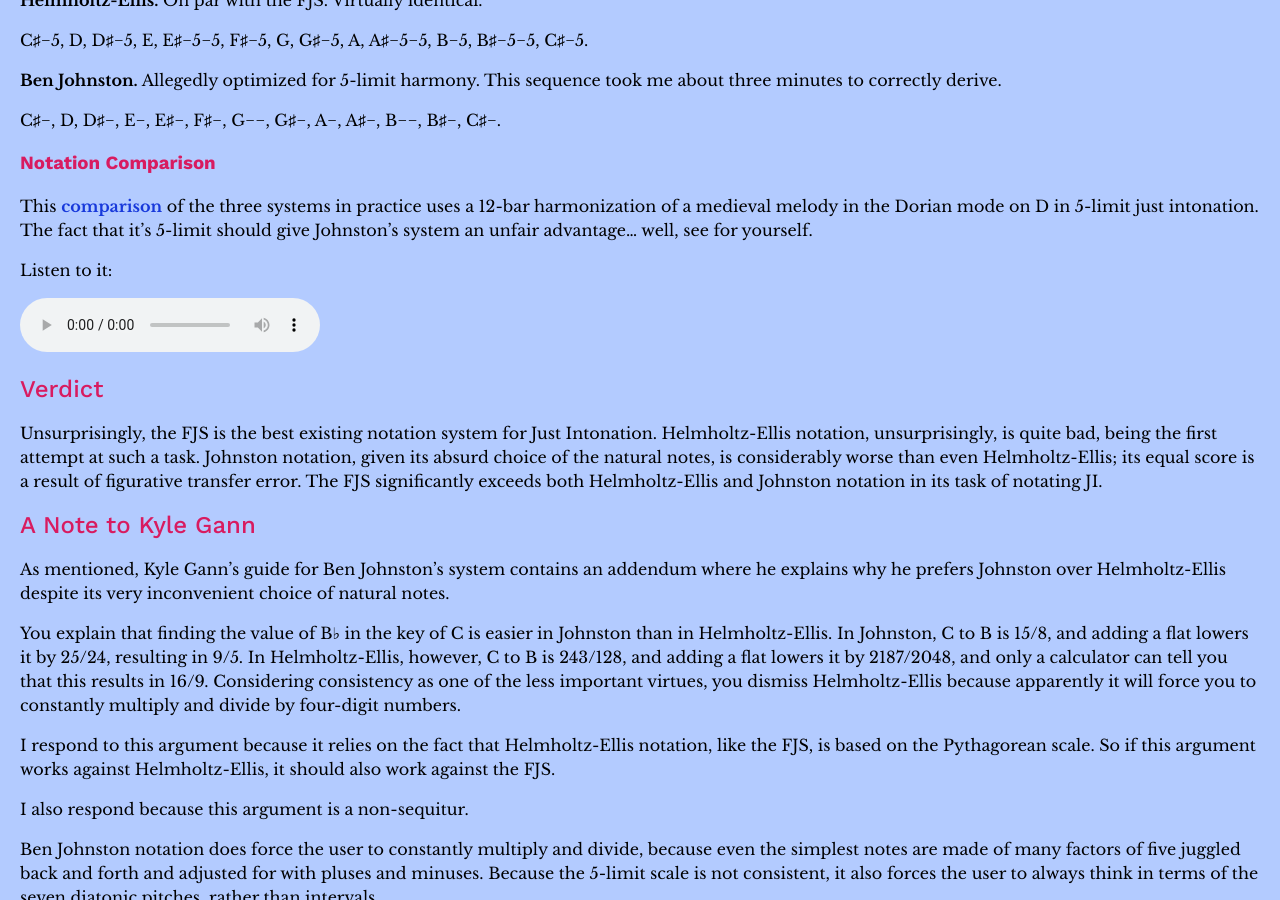
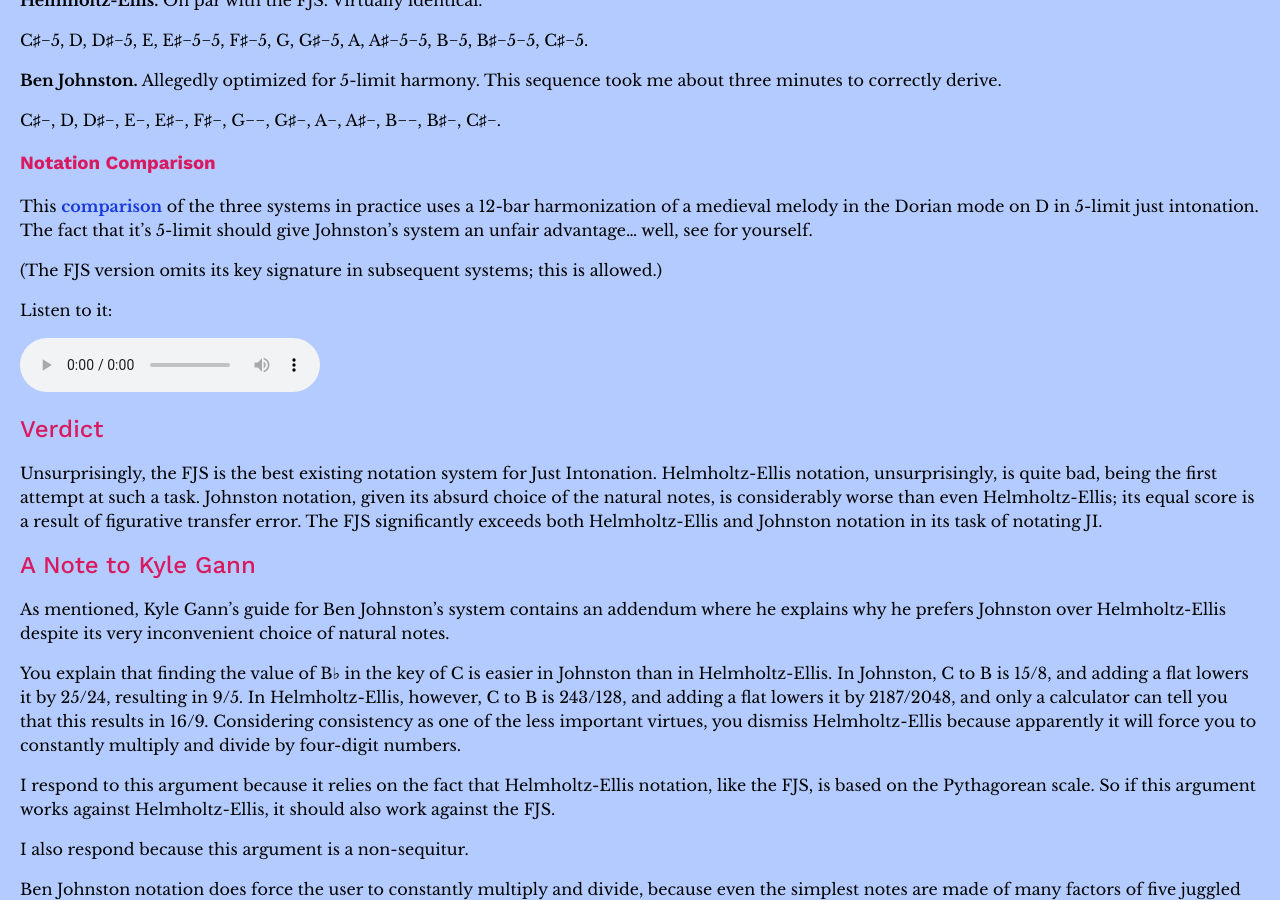
Before and after one commit to misotanni/misotanni.github.io, a Jekyll site: the page built from fjs/en/compare.md, in a window 1280 px wide and 900 px high, scrolled down 8290 px. Built offline with Jekyll 4.4.1, drawn with Linux system fonts in a browser that asks for light colours; our own code applies the rules of GitHub Pages for plain Markdown files; formulas are drawn with MathJax 3.

Commit message:
key signature

```diff
--- a/fjs/en/compare.md
+++ b/fjs/en/compare.md
@@ -296,6 +296,8 @@ C♯−, D, D♯−, E−, E♯−, F♯−, G−−, G♯−, A−, A♯−, B
 
 This [comparison](../assets/comparison.pdf) of the three systems in practice uses a 12-bar harmonization of a medieval melody in the Dorian mode on D in 5-limit just intonation. The fact that it's 5-limit should give Johnston's system an unfair advantage... well, see for yourself.
 
+(The FJS version omits its key signature in subsequent systems; this is allowed.)
+
 Listen to it:
 
 <audio controls><source src="../assets/audio_6.mp3" type="audio/mpeg"></audio>
```
